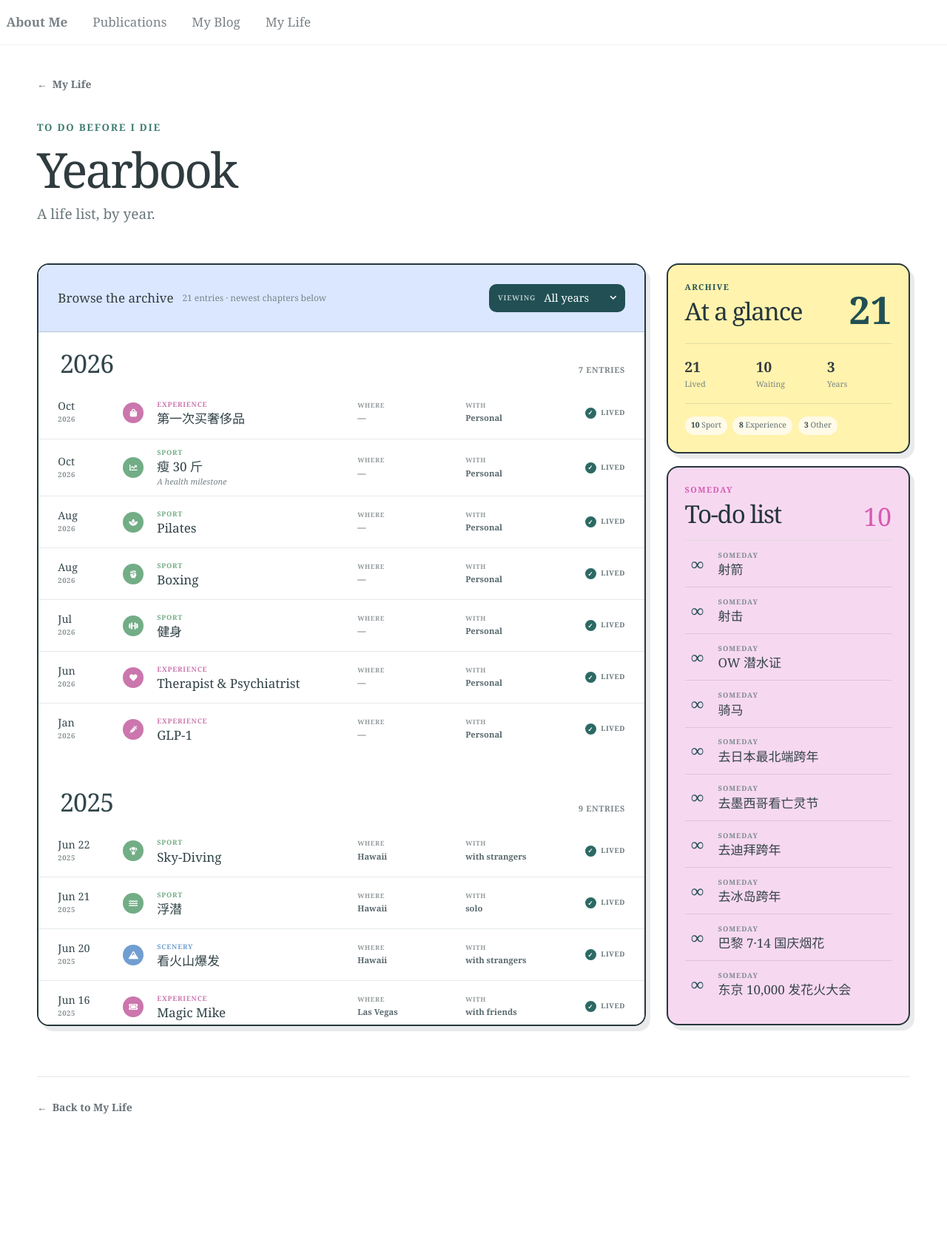
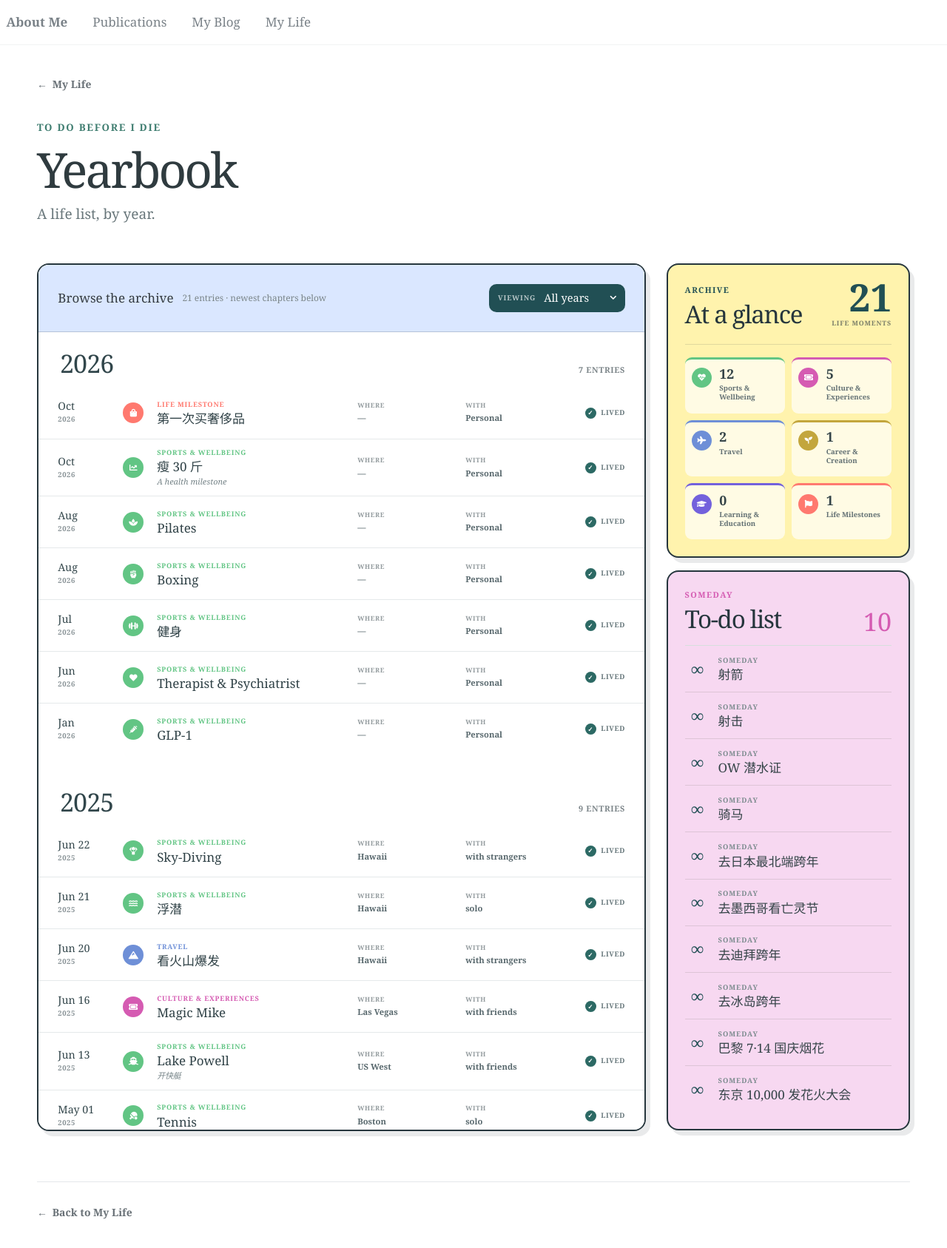
Before and after one commit to Cathylixi/Cathylixi.github.io, a Jekyll site: the page built from _pages/life-yearbook.md, in a window 1280 px wide. Shown: the top 1687 px of the page at 74% size. Built offline with Jekyll 4.4.1, drawn with Linux system fonts in a browser that asks for light colours.

Commit message:
Add Yearbook life categories

```diff
--- a/_data/yearbook.yml
+++ b/_data/yearbook.yml
@@ -17,44 +17,44 @@ chapters:
         date: "Oct"
         location: "—"
         company: "Personal"
-        kind: "activity"
+        kind: "milestone"
         icon: "fa-shopping-bag"
       - title: "瘦 30 斤"
         subtitle: "A health milestone"
         date: "Oct"
         location: "—"
         company: "Personal"
-        kind: "sports"
+        kind: "wellbeing"
         icon: "fa-chart-line"
       - title: "Pilates"
         date: "Aug"
         location: "—"
         company: "Personal"
-        kind: "sports"
+        kind: "wellbeing"
         icon: "fa-spa"
       - title: "Boxing"
         date: "Aug"
         location: "—"
         company: "Personal"
-        kind: "sports"
+        kind: "wellbeing"
         icon: "fa-fist-raised"
       - title: "健身"
         date: "Jul"
         location: "—"
         company: "Personal"
-        kind: "sports"
+        kind: "wellbeing"
         icon: "fa-dumbbell"
       - title: "Therapist & Psychiatrist"
         date: "Jun"
         location: "—"
         company: "Personal"
-        kind: "activity"
+        kind: "wellbeing"
         icon: "fa-heart"
       - title: "GLP-1"
         date: "Jan"
         location: "—"
         company: "Personal"
-        kind: "activity"
+        kind: "wellbeing"
         icon: "fa-syringe"
 
   - year: "2024"
@@ -67,13 +67,13 @@ chapters:
         date: "Mar 22"
         location: "Boston"
         company: "with friends"
-        kind: "activity"
+        kind: "culture"
         icon: "fa-star"
       - title: "女王蜂演唱会"
         date: "Mar 22"
         location: "Boston"
         company: "with friends"
-        kind: "activity"
+        kind: "culture"
         icon: "fa-music"
       - title: "Italy Trip"
         date: "May 22"
@@ -86,14 +86,14 @@ chapters:
         date: "Aug 24"
         location: "New York"
         company: "with friends"
-        kind: "activity"
+        kind: "culture"
         icon: "fa-ticket-alt"
       - title: "One OK Rock"
         subtitle: "Live in Toronto"
         date: "Oct 18"
         location: "Toronto"
         company: "solo adventure"
-        kind: "activity"
+        kind: "culture"
         icon: "fa-music"
 
   - year: "2025"
@@ -106,59 +106,59 @@ chapters:
         date: "Jun 22"
         location: "Hawaii"
         company: "with strangers"
-        kind: "sports"
+        kind: "wellbeing"
         icon: "fa-parachute-box"
         featured: true
       - title: "浮潜"
         date: "Jun 21"
         location: "Hawaii"
         company: "solo"
-        kind: "sports"
+        kind: "wellbeing"
         icon: "fa-water"
       - title: "看火山爆发"
         date: "Jun 20"
         location: "Hawaii"
         company: "with strangers"
-        kind: "view"
+        kind: "travel"
         icon: "fa-mountain"
       - title: "Magic Mike"
         date: "Jun 16"
         location: "Las Vegas"
         company: "with friends"
-        kind: "activity"
+        kind: "culture"
         icon: "fa-ticket-alt"
       - title: "Lake Powell"
         subtitle: "开快艇"
         date: "Jun 13"
         location: "US West"
         company: "with friends"
-        kind: "sports"
+        kind: "wellbeing"
         icon: "fa-ship"
       - title: "Tennis"
         date: "May 01"
         location: "Boston"
         company: "solo"
-        kind: "sports"
+        kind: "wellbeing"
         icon: "fa-table-tennis"
       - title: "Mindfood"
         subtitle: "for diabetes"
         date: "May 01"
         location: "Boston"
         company: "with a partner"
-        kind: "startup"
+        kind: "career"
         icon: "fa-seedling"
         featured: true
       - title: "Golf"
         date: "Apr 01"
         location: "Boston"
         company: "solo"
-        kind: "sports"
+        kind: "wellbeing"
         icon: "fa-golf-ball"
       - title: "Squash"
         date: "Feb 01"
         location: "Boston"
         company: "solo"
-        kind: "sports"
+        kind: "wellbeing"
         icon: "fa-circle"
 
 future:
--- a/_pages/life-yearbook.md
+++ b/_pages/life-yearbook.md
@@ -21,18 +21,28 @@ author_profile: false
   {% assign group_count = group.items | size %}
   {% assign future_count = future_count | plus: group_count %}
 {% endfor %}
-{% assign sport_count = 0 %}
-{% assign experience_count = 0 %}
-{% assign other_count = 0 %}
+{% assign wellbeing_count = 0 %}
+{% assign culture_count = 0 %}
+{% assign travel_count = 0 %}
+{% assign career_count = 0 %}
+{% assign education_count = 0 %}
+{% assign milestone_count = 0 %}
 {% for chapter in sorted_chapters %}
   {% for item in chapter.items %}
-    {% if item.kind == "sports" %}
-      {% assign sport_count = sport_count | plus: 1 %}
-    {% elsif item.kind == "activity" %}
-      {% assign experience_count = experience_count | plus: 1 %}
-    {% else %}
-      {% assign other_count = other_count | plus: 1 %}
-    {% endif %}
+    {% case item.kind %}
+    {% when "wellbeing" %}
+      {% assign wellbeing_count = wellbeing_count | plus: 1 %}
+    {% when "culture" %}
+      {% assign culture_count = culture_count | plus: 1 %}
+    {% when "travel" %}
+      {% assign travel_count = travel_count | plus: 1 %}
+    {% when "career" %}
+      {% assign career_count = career_count | plus: 1 %}
+    {% when "education" %}
+      {% assign education_count = education_count | plus: 1 %}
+    {% when "milestone" %}
+      {% assign milestone_count = milestone_count | plus: 1 %}
+    {% endcase %}
   {% endfor %}
 {% endfor %}
 
@@ -79,7 +89,7 @@ author_profile: false
                 </time>
                 <span class="yearbook-row__marker" aria-hidden="true"><i class="fas {{ item.icon }}"></i></span>
                 <div class="yearbook-row__title">
-                  <p>{% case item.kind %}{% when 'sports' %}Sport{% when 'travel' %}Travel{% when 'activity' %}Experience{% when 'view' %}Scenery{% when 'startup' %}Created{% else %}{{ item.kind }}{% endcase %}</p>
+                  <p>{% case item.kind %}{% when 'wellbeing' %}Sports &amp; Wellbeing{% when 'culture' %}Culture &amp; Experiences{% when 'travel' %}Travel{% when 'career' %}Career &amp; Creation{% when 'education' %}Learning &amp; Education{% when 'milestone' %}Life Milestone{% else %}{{ item.kind }}{% endcase %}</p>
                   <h3>{{ item.title }}</h3>
                   {% if item.subtitle %}<span>{{ item.subtitle }}</span>{% endif %}
                 </div>
@@ -111,17 +121,36 @@ author_profile: false
           <p>Archive</p>
           <h2 id="yearbook-glance-title">At a glance</h2>
         </div>
-        <strong>{{ lived_count }}</strong>
+        <div class="yearbook-glance__total">
+          <strong>{{ lived_count }}</strong>
+          <span>Life moments</span>
+        </div>
       </header>
-      <div class="yearbook-glance__stats">
-        <div><strong>{{ lived_count }}</strong><span>Lived</span></div>
-        <div><strong>{{ future_count }}</strong><span>Waiting</span></div>
-        <div><strong>{{ sorted_chapters.size }}</strong><span>Years</span></div>
-      </div>
-      <div class="yearbook-glance__tags" aria-label="Entries by type">
-        <span><b>{{ sport_count }}</b> Sport</span>
-        <span><b>{{ experience_count }}</b> Experience</span>
-        <span><b>{{ other_count }}</b> Other</span>
+      <div class="yearbook-glance__categories" aria-label="Life moments by category">
+        <div class="yearbook-category yearbook-category--wellbeing">
+          <span class="yearbook-category__icon" aria-hidden="true"><i class="fas fa-heartbeat"></i></span>
+          <div><strong>{{ wellbeing_count }}</strong><span>Sports &amp; Wellbeing</span></div>
+        </div>
+        <div class="yearbook-category yearbook-category--culture">
+          <span class="yearbook-category__icon" aria-hidden="true"><i class="fas fa-ticket-alt"></i></span>
+          <div><strong>{{ culture_count }}</strong><span>Culture &amp; Experiences</span></div>
+        </div>
+        <div class="yearbook-category yearbook-category--travel">
+          <span class="yearbook-category__icon" aria-hidden="true"><i class="fas fa-plane"></i></span>
+          <div><strong>{{ travel_count }}</strong><span>Travel</span></div>
+        </div>
+        <div class="yearbook-category yearbook-category--career">
+          <span class="yearbook-category__icon" aria-hidden="true"><i class="fas fa-seedling"></i></span>
+          <div><strong>{{ career_count }}</strong><span>Career &amp; Creation</span></div>
+        </div>
+        <div class="yearbook-category yearbook-category--education">
+          <span class="yearbook-category__icon" aria-hidden="true"><i class="fas fa-graduation-cap"></i></span>
+          <div><strong>{{ education_count }}</strong><span>Learning &amp; Education</span></div>
+        </div>
+        <div class="yearbook-category yearbook-category--milestone">
+          <span class="yearbook-category__icon" aria-hidden="true"><i class="fas fa-flag"></i></span>
+          <div><strong>{{ milestone_count }}</strong><span>Life Milestones</span></div>
+        </div>
       </div>
     </section>
 
--- a/_sass/_yearbook.scss
+++ b/_sass/_yearbook.scss
@@ -206,42 +206,97 @@
   border: 0;
 }
 
-.yearbook-glance__header > strong {
+.yearbook-glance__total {
+  flex: 0 0 auto;
+  text-align: right;
+}
+
+.yearbook-glance__total strong,
+.yearbook-glance__total span {
+  display: block;
+}
+
+.yearbook-glance__total strong {
   color: var(--yearbook-teal);
   font-size: clamp(2.2rem, 4vw, 3.15rem);
   line-height: 0.85;
 }
 
-.yearbook-glance__stats {
-  display: grid;
-  grid-template-columns: repeat(3, 1fr);
-  gap: 0.55rem;
-  margin: 1.35rem 0 1rem;
-  padding: 1rem 0;
-  border-top: 1px solid rgba(38, 54, 61, 0.12);
-  border-bottom: 1px solid rgba(38, 54, 61, 0.12);
+.yearbook-glance__total span {
+  margin-top: 0.42rem;
+  color: rgba(38, 54, 61, 0.62);
+  font-size: 0.52rem;
+  font-weight: 800;
+  letter-spacing: 0.1em;
+  text-transform: uppercase;
 }
 
-.yearbook-glance__stats strong,
-.yearbook-glance__stats span { display: block; }
-.yearbook-glance__stats strong { font-size: 1.12rem; }
-.yearbook-glance__stats span { margin-top: 0.08rem; color: #788487; font-size: 0.62rem; }
-
-.yearbook-glance__tags {
-  display: flex;
-  flex-wrap: wrap;
-  gap: 0.42rem;
+.yearbook-glance__categories {
+  display: grid;
+  grid-template-columns: repeat(2, minmax(0, 1fr));
+  gap: 0.55rem;
+  margin-top: 1.2rem;
+  padding-top: 1rem;
+  border-top: 1px solid rgba(38, 54, 61, 0.14);
 }
 
-.yearbook-glance__tags span {
-  padding: 0.28rem 0.5rem;
-  color: #627073;
-  font-size: 0.61rem;
-  background: rgba(255, 255, 255, 0.72);
-  border-radius: 999px;
+.yearbook-category {
+  --category-color: #718fd2;
+  display: grid;
+  min-width: 0;
+  min-height: 76px;
+  grid-template-columns: 28px minmax(0, 1fr);
+  gap: 0.55rem;
+  align-items: start;
+  padding: 0.65rem 0.55rem;
+  background: rgba(255, 255, 255, 0.68);
+  border-top: 3px solid var(--category-color);
+  border-radius: 9px;
 }
 
-.yearbook-glance__tags b { color: #354448; }
+.yearbook-category__icon {
+  display: grid;
+  width: 27px;
+  height: 27px;
+  place-items: center;
+  color: #fff;
+  background: var(--category-color);
+  border-radius: 50%;
+  font-size: 0.62rem;
+}
+
+.yearbook-category strong,
+.yearbook-category div > span {
+  display: block;
+}
+
+.yearbook-category strong {
+  color: #354448;
+  font-size: 1.05rem;
+  line-height: 1;
+}
+
+.yearbook-category div > span {
+  margin-top: 0.28rem;
+  color: #627073;
+  font-size: 0.56rem;
+  font-weight: 800;
+  line-height: 1.25;
+}
+
+.yearbook-category--wellbeing { --category-color: #62c584; }
+.yearbook-category--culture { --category-color: #d55bb2; }
+.yearbook-category--travel { --category-color: #6e8fd7; }
+.yearbook-category--career { --category-color: #c3a63d; }
+.yearbook-category--education { --category-color: #7361dc; }
+.yearbook-category--milestone { --category-color: #ff796f; }
+
+.yearbook-row--wellbeing { --row-accent: #62c584; }
+.yearbook-row--culture { --row-accent: #d55bb2; }
+.yearbook-row--travel { --row-accent: #6e8fd7; }
+.yearbook-row--career { --row-accent: #c3a63d; }
+.yearbook-row--education { --row-accent: #7361dc; }
+.yearbook-row--milestone { --row-accent: #ff796f; }
 
 .yearbook-wishlist {
   height: auto;
```
